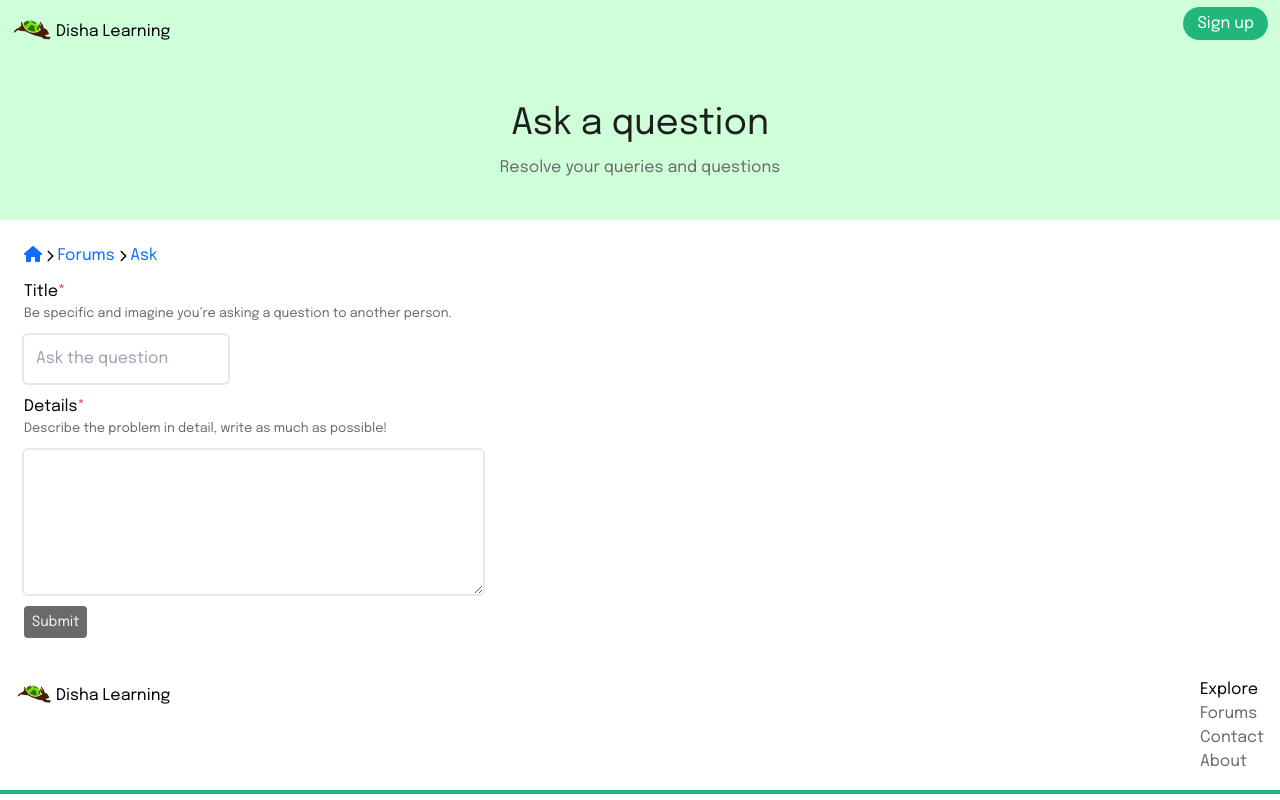
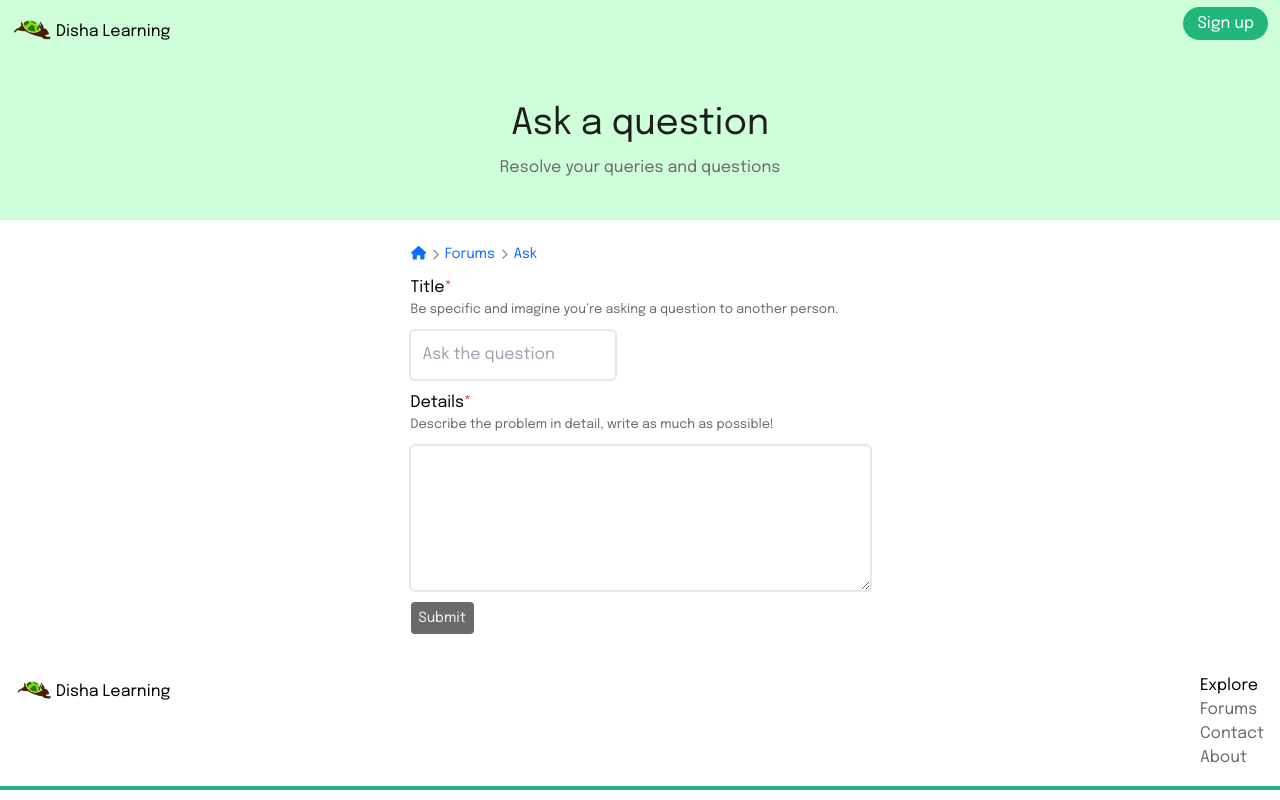
Before and after one commit to Avi-Rana-1718/dishalearning, a Next.js app: page /forums/ask in a window 1280 px wide. Built offline with nearby package versions, Linux system fonts and the light colour scheme.

Commit message:
UI changes

```diff
--- a/app/_components/Breadcrumb.js
+++ b/app/_components/Breadcrumb.js
@@ -5,14 +5,14 @@ import { FontAwesomeIcon } from "@fortawesome/react-fontawesome";
 export default function Breadcrumb(props) {
     const {links} = props;
     return  (
-        <ul className="flex mb-3 items-center">
-            <li><Link href="/"><FontAwesomeIcon icon={faHouse} className="h-[1em] text-[#0D6EFD] mr-1"/></Link></li>
-            <li><FontAwesomeIcon icon={faChevronRight} className="h-[0.75em] mr-1 flex" /></li>
+        <ul className="flex mb-3 items-start text-sm">
+            <li><Link href="/"><FontAwesomeIcon icon={faHouse} className="h-[0.85rem] text-[#0D6EFD] mr-1.5"/></Link></li>
+            <li><FontAwesomeIcon icon={faChevronRight} className="h-[0.7rem] mr-1.5 align-middle text-[#919191]" /></li>
             {links.map((el, index, arr)=>{
                 return (
                     <>
-                    <li><Link href={el} className="mr-l text-[#0D6EFD] mr-1">{el[1].toUpperCase() + el.replace("/", "").substring(1)}</Link></li>
-                    {(index!=arr.length-1)?(<li><FontAwesomeIcon icon={faChevronRight} className="h-[0.75em] mr-1" /></li>):null}
+                    <li><Link href={el} className="text-[#0D6EFD] mr-1.5 hover:underline">{el[1].toUpperCase() + el.replace("/", "").substring(1)}</Link></li>
+                    {(index!=arr.length-1)?(<li><FontAwesomeIcon icon={faChevronRight} className="h-[0.75em] mr-1.5 text-[#919191]" /></li>):null}
                     </>
                 )
             })}
--- a/app/forums/ask/page.js
+++ b/app/forums/ask/page.js
@@ -49,9 +49,9 @@ export default function Ask() {
     return (
         <>
       <Header title="Ask a question" subtitle="Resolve your queries and questions"/>
-      <main className="p-6">
-        <Breadcrumb links={["/forums", "/ask"]} />
+      <main className="p-6 flex justify-center">
       <div>
+      <Breadcrumb links={["/forums", "/ask"]} />
       {
       sendStatus==true?(
        <span className="p-3 rounded bg-green-300 text-green-800 inline-block mb-5"><FontAwesomeIcon icon={faCircleCheck} /> Question sent! Our experts will look into it.</span>
--- a/app/report/page.js
+++ b/app/report/page.js
@@ -9,6 +9,7 @@ import { FontAwesomeIcon } from "@fortawesome/react-fontawesome";
 import { getDatabase, ref, child, set } from "firebase/database";
 import { useState } from "react";
 import Header from "../_components/Header";
+import Breadcrumb from "../_components/Breadcrumb";
 
 async function sendData(e, setSendStatus) {
 
@@ -48,7 +49,11 @@ export default function Report() {
     return (
         <>
       <Header title="Report a problem" subtitle="Something not working? Let us know" />
-      <main className="p-5 md:p-7 bg-[#fff]">
+      <main className="p-5 md:p-7 bg-[#fff] flex justify-center">
+
+      <div>
+      <Breadcrumb links={["/report"]} />
+
       {
       sendStatus==true?(
        <span className="p-3 rounded bg-green-300 text-green-800 inline-block mb-5"><FontAwesomeIcon icon={faCircleCheck} /> Report sent! We look into it asap.</span>
@@ -78,6 +83,7 @@ export default function Report() {
                 Submit
               </button>
         </form>
+        </div>
       </main>
 
         </>
```
Also changed, not shown: app/auth/page.js (added, +7 -0 lines).
